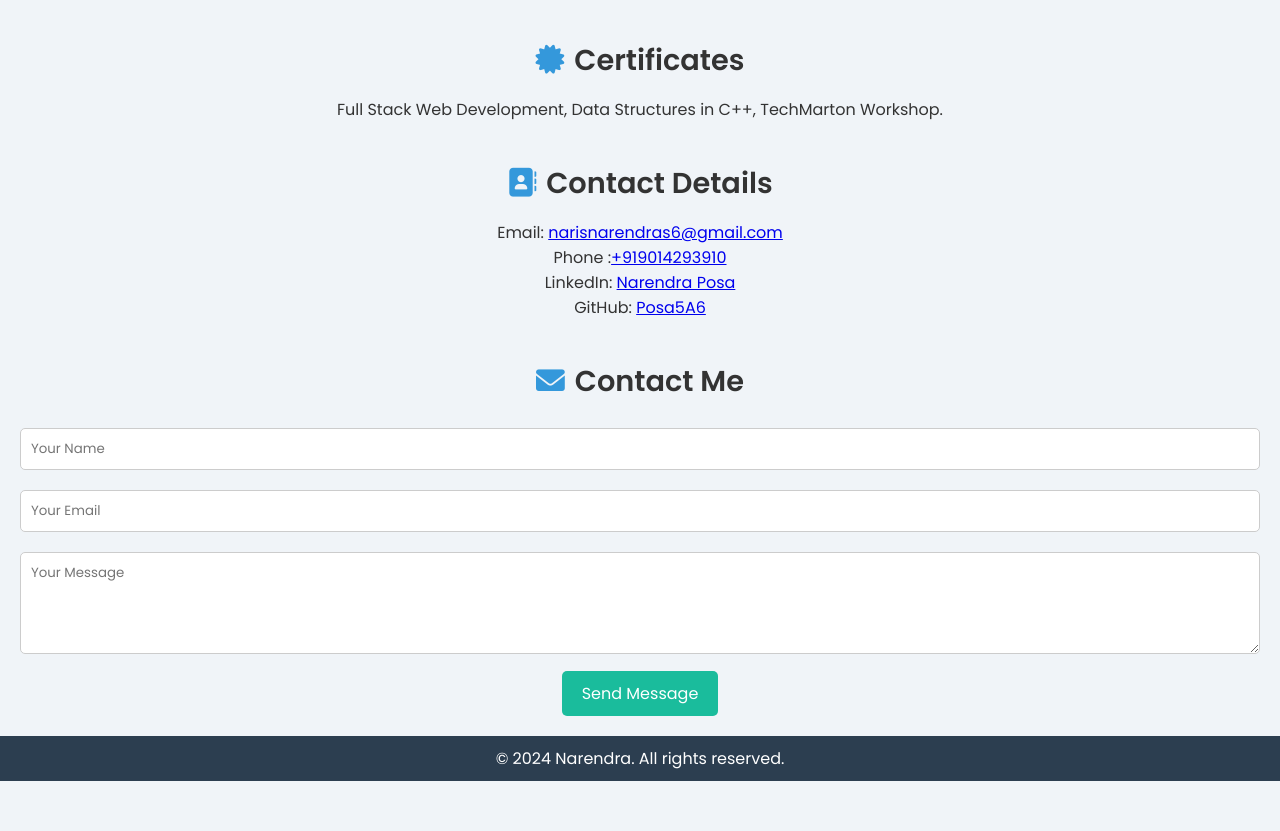
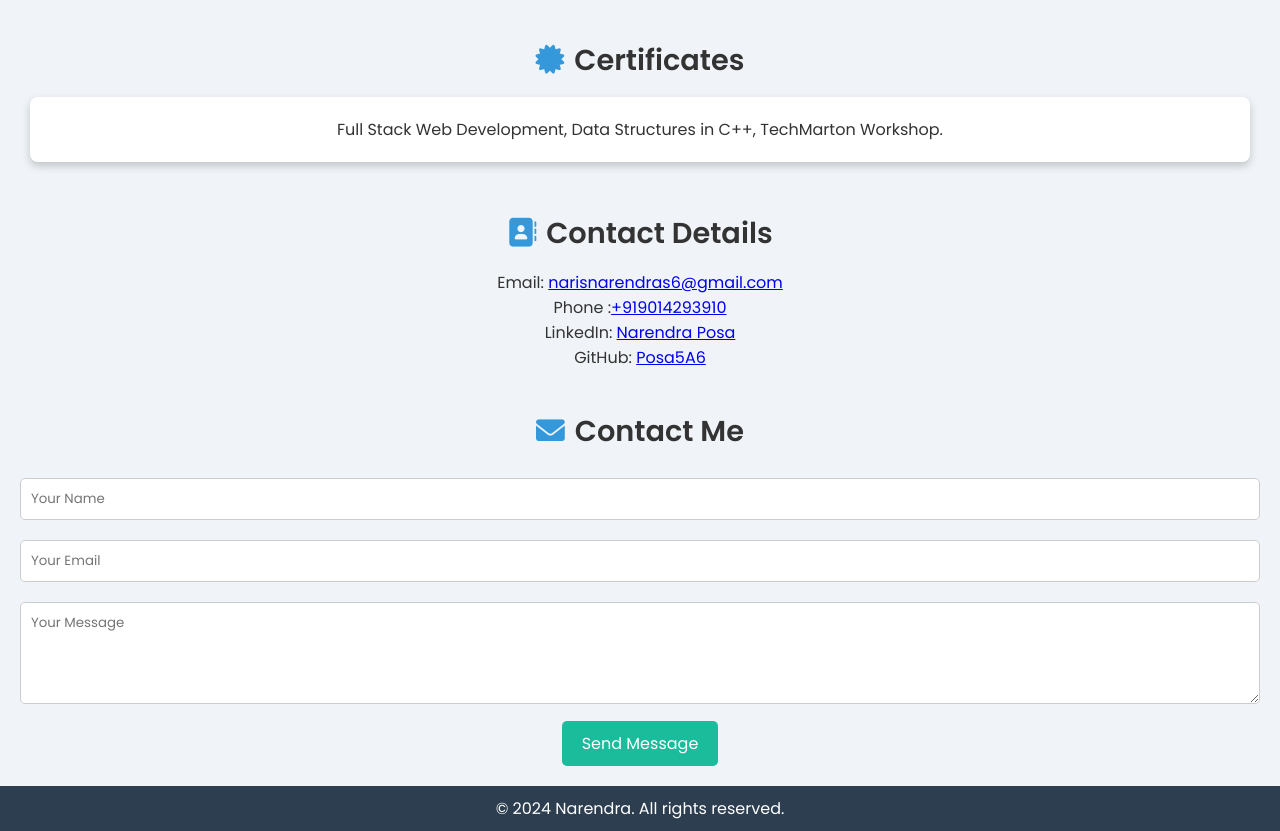
Before and after one commit to Posa5A6/Posa-Narendra-Portfolioo, a website: page index.html in a window 1280 px wide. Shown: the part 1254-2085 px from the top of the page. Before the commit the page ends 2035 px from the top, so only its background shows below. Drawn offline with Linux system fonts and the light colour scheme.

Commit message:
Update index.html

```diff
--- a/index.html
+++ b/index.html
@@ -274,7 +274,9 @@
     <!-- Certifications Section -->
    <section id="certificates">
         <h2 class="section-header"><i class="fas fa-certificate"></i> Certificates</h2>
+	   <div class="education-card">
         <p>Full Stack Web Development, Data Structures in C++, TechMarton Workshop.</p>
+	   </div>
     </section>
 
     <!-- Contact Section -->
```
